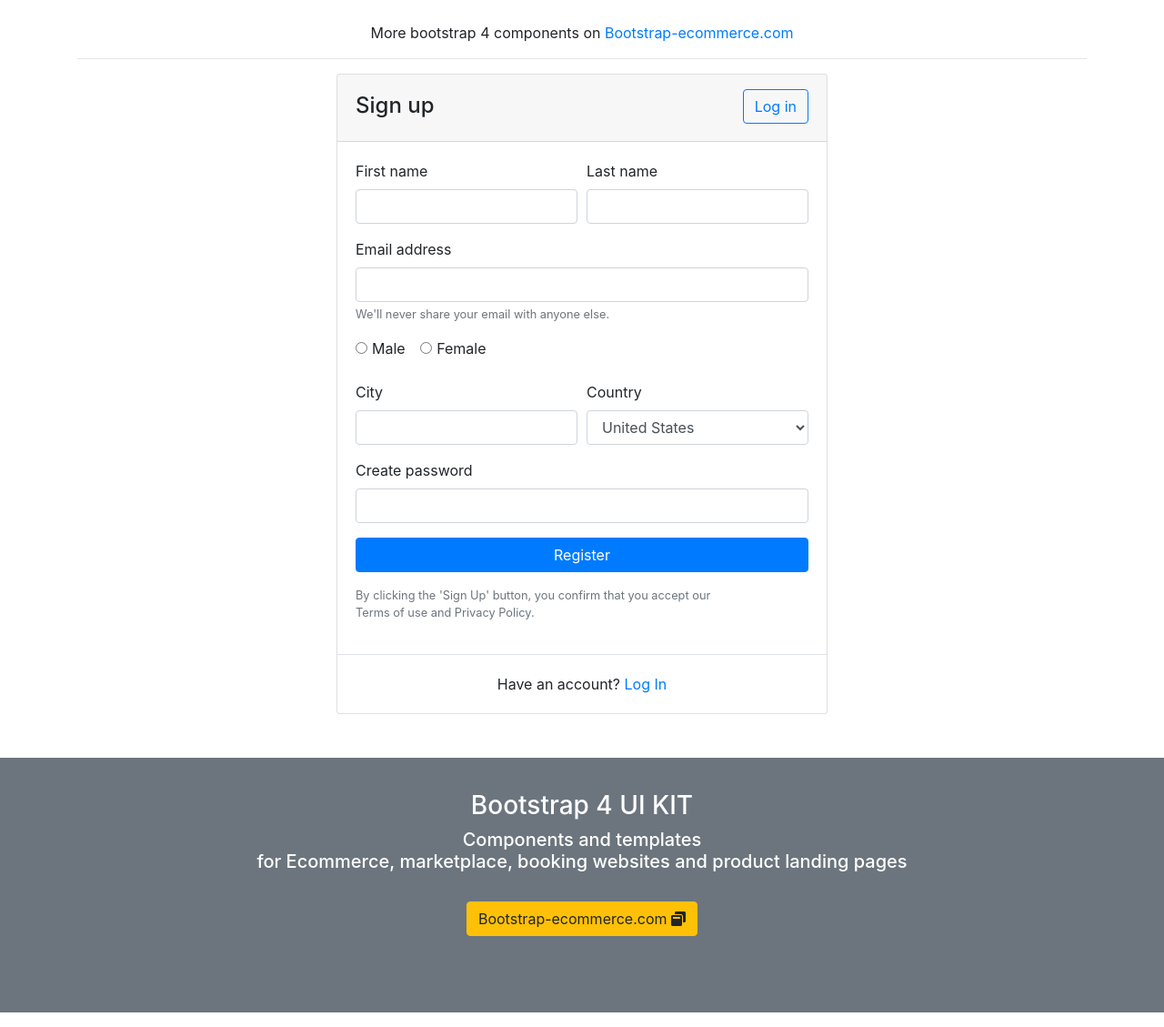
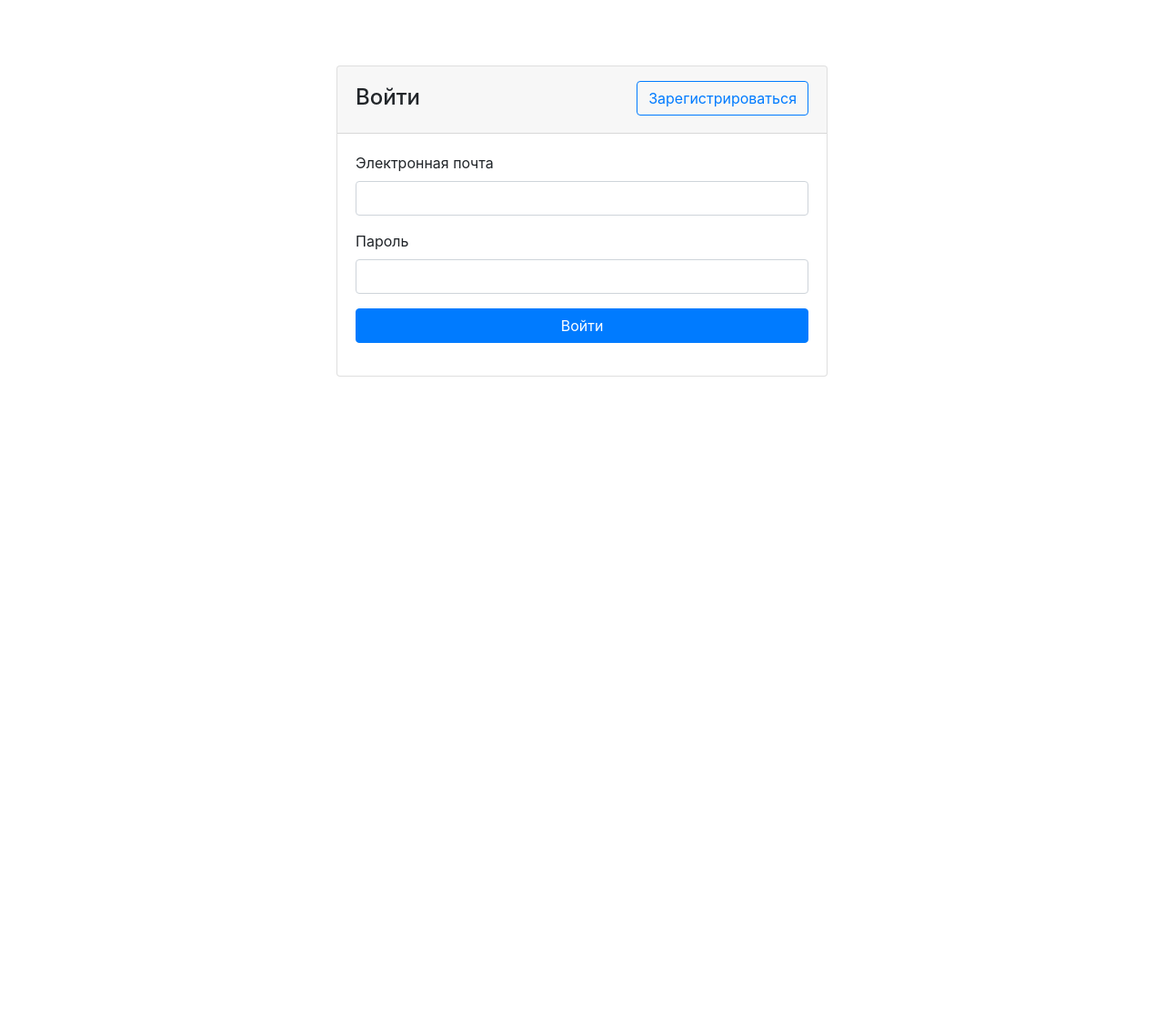
Before and after one commit to vrntsv/bwt_test, a PHP site: page /app/views/login_view.php in a window 1280 px wide. Shown: the whole page at 91% size. After the commit the page ends 414 px from the top, so only its background shows below. Run offline with PHP 8.4, Linux system fonts and the light colour scheme; some libraries are stand-ins or nearby versions.

Commit message:
форма регистрации и входа + точки входа

```diff
--- a/app/core/view.php
+++ b/app/core/view.php
@@ -9,7 +9,7 @@ class View {
             extract($data);
         }
         */
-        var_dump('app/views/'.$view_name.'.php');
+        #var_dump('app/views/'.$view_name.'.php');
         include_once 'app/views/'.$view_name.'.php';
     }
 }
--- a/app/views/login_view.php
+++ b/app/views/login_view.php
@@ -1,3 +1,7 @@
+
+
+
+
 <link href="//maxcdn.bootstrapcdn.com/bootstrap/4.0.0/css/bootstrap.min.css" rel="stylesheet" id="bootstrap-css">
 <script src="//maxcdn.bootstrapcdn.com/bootstrap/4.0.0/js/bootstrap.min.js"></script>
 <script src="//cdnjs.cloudflare.com/ajax/libs/jquery/3.2.1/jquery.min.js"></script>
@@ -7,72 +11,32 @@
 
 
 <div class="container">
-    <br>  <p class="text-center">More bootstrap 4 components on <a href="http://bootstrap-ecommerce.com/"> Bootstrap-ecommerce.com</a></p>
-    <hr>
-
 
     <div class="row justify-content-center">
         <div class="col-md-6">
+            <br><br><br>
             <div class="card">
+
                 <header class="card-header">
-                    <a href="" class="float-right btn btn-outline-primary mt-1">Log in</a>
-                    <h4 class="card-title mt-2">Sign up</h4>
+                    <a href="" class="float-right btn btn-outline-primary mt-1">Зарегистрироваться</a>
+                    <h4 class="card-title mt-2">Войти</h4>
                 </header>
                 <article class="card-body">
                     <form>
-                        <div class="form-row">
-                            <div class="col form-group">
-                                <label>First name </label>
-                                <input type="text" class="form-control" placeholder="">
-                            </div> <!-- form-group end.// -->
-                            <div class="col form-group">
-                                <label>Last name</label>
-                                <input type="text" class="form-control" placeholder=" ">
-                            </div> <!-- form-group end.// -->
-                        </div> <!-- form-row end.// -->
+
                         <div class="form-group">
-                            <label>Email address</label>
-                            <input type="email" class="form-control" placeholder="">
-                            <small class="form-text text-muted">We'll never share your email with anyone else.</small>
+                            <label>Электронная почта</label>
+                            <input type="email" class="form-control" placeholder="" required>
                         </div> <!-- form-group end.// -->
                         <div class="form-group">
-                            <label class="form-check form-check-inline">
-                                <input class="form-check-input" type="radio" name="gender" value="option1">
-                                <span class="form-check-label"> Male </span>
-                            </label>
-                            <label class="form-check form-check-inline">
-                                <input class="form-check-input" type="radio" name="gender" value="option2">
-                                <span class="form-check-label"> Female</span>
-                            </label>
-                        </div> <!-- form-group end.// -->
-                        <div class="form-row">
-                            <div class="form-group col-md-6">
-                                <label>City</label>
-                                <input type="text" class="form-control">
-                            </div> <!-- form-group end.// -->
-                            <div class="form-group col-md-6">
-                                <label>Country</label>
-                                <select id="inputState" class="form-control">
-                                    <option> Choose...</option>
-                                    <option>Uzbekistan</option>
-                                    <option>Russia</option>
-                                    <option selected="">United States</option>
-                                    <option>India</option>
-                                    <option>Afganistan</option>
-                                </select>
-                            </div> <!-- form-group end.// -->
-                        </div> <!-- form-row.// -->
-                        <div class="form-group">
-                            <label>Create password</label>
+                            <label>Пароль</label>
                             <input class="form-control" type="password">
                         </div> <!-- form-group end.// -->
                         <div class="form-group">
-                            <button type="submit" class="btn btn-primary btn-block"> Register  </button>
+                            <button type="submit" class="btn btn-primary btn-block"> Войти </button>
                         </div> <!-- form-group// -->
-                        <small class="text-muted">By clicking the 'Sign Up' button, you confirm that you accept our <br> Terms of use and Privacy Policy.</small>
                     </form>
                 </article> <!-- card-body end .// -->
-                <div class="border-top card-body text-center">Have an account? <a href="">Log In</a></div>
             </div> <!-- card.// -->
         </div> <!-- col.//-->
 
@@ -83,13 +47,3 @@
 <!--container end.//-->
 
 <br><br>
-<article class="bg-secondary mb-3">
-    <div class="card-body text-center">
-        <h3 class="text-white mt-3">Bootstrap 4 UI KIT</h3>
-        <p class="h5 text-white">Components and templates  <br> for Ecommerce, marketplace, booking websites
-            and product landing pages</p>   <br>
-        <p><a class="btn btn-warning" target="_blank" href="http://bootstrap-ecommerce.com/"> Bootstrap-ecommerce.com
-                <i class="fa fa-window-restore "></i></a></p>
-    </div>
-    <br><br>
-</article>
```
Also changed, not shown: app/controllers/login_controller.php (+6 -1 lines), app/core/router.php (+9 -6 lines), app/views/register_view.php (added, +79 -0 lines), .htaccess.
